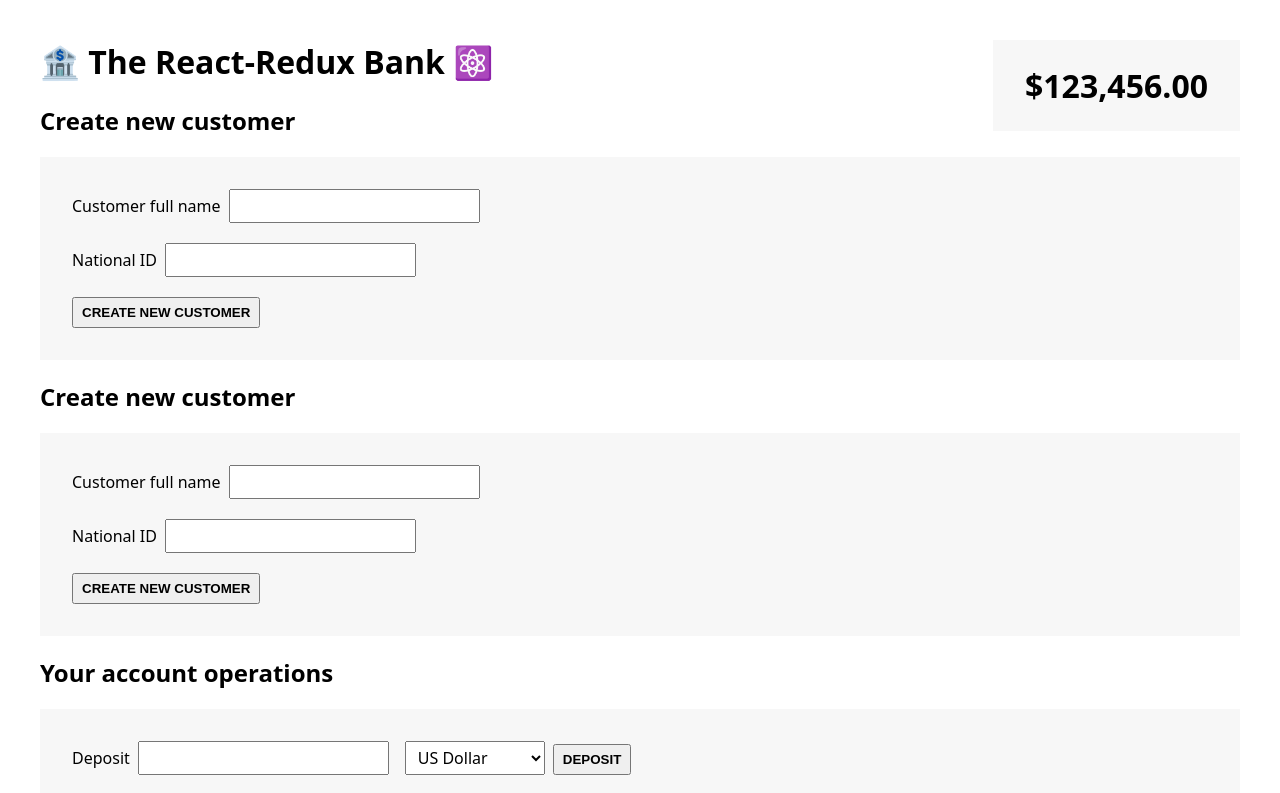
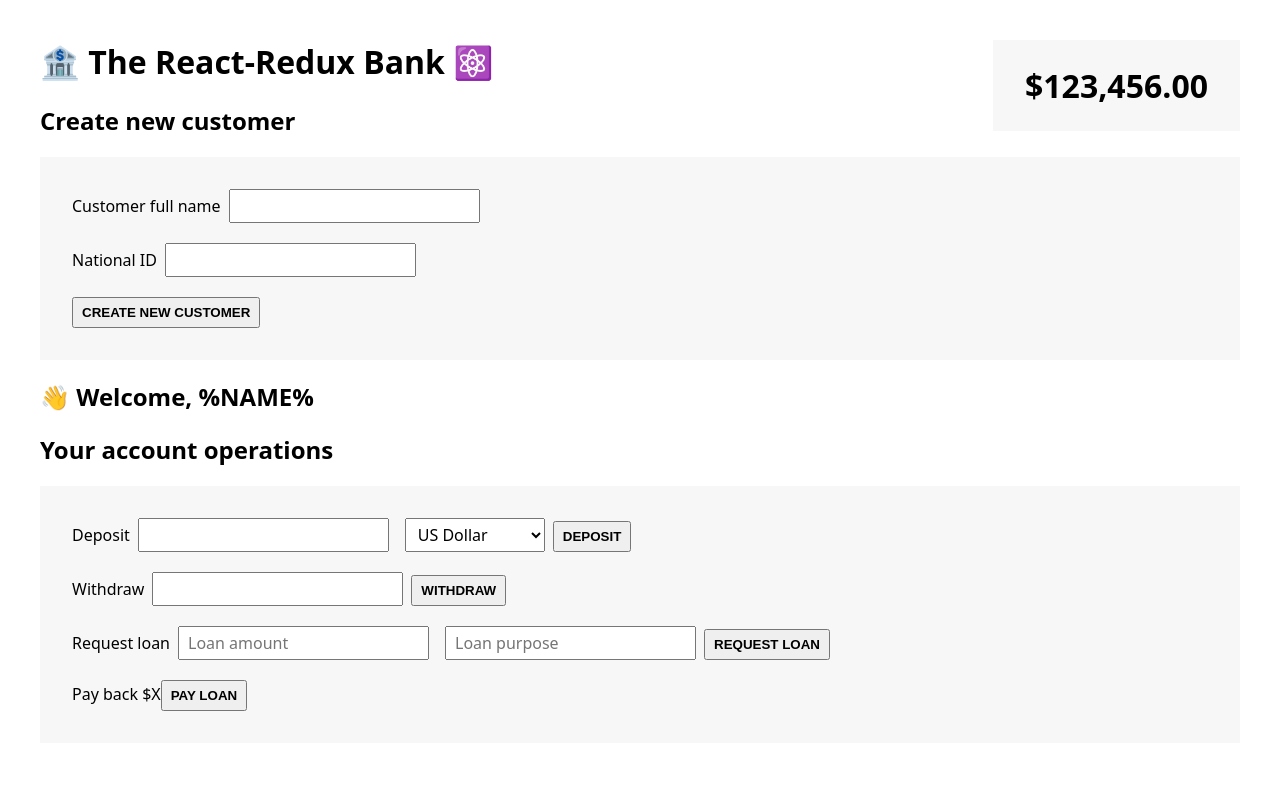
Before and after one commit to SivaSurender/redux-examples, a React (Vite) app: page / in a window 1280 px wide. Shown: the top 793 px of the page. Built offline with nearby package versions, Linux system fonts and the light colour scheme.

Commit message:
wiring react with redux

```diff
--- a/package.json
+++ b/package.json
@@ -12,7 +12,8 @@
   "dependencies": {
     "react": "^18.2.0",
     "react-dom": "^18.2.0",
-    "redux": "^4.2.1"
+    "redux": "^4.2.1",
+    "react-redux": "^8.0.5"
   },
   "devDependencies": {
     "@types/react": "^18.2.15",
--- a/src/App.jsx
+++ b/src/App.jsx
@@ -1,12 +1,7 @@
 import AccountOperations from "./features/accounts/AccountOperations";
 import BalanceDisplay from "./features/accounts/BalanceDisplay";
-import Customer from "./features/customers/CreateCustomer";
+import Customer from "./features/customers/Customer";
 import CreateCustomer from "./features/customers/CreateCustomer";
-import { store } from "./store";
-
-store.dispatch({ type: "account/deposit", payload: 7000 });
-
-console.log(store.getState());
 
 function App() {
   return (
--- a/src/features/customers/Customer.jsx
+++ b/src/features/customers/Customer.jsx
@@ -1,5 +1,9 @@
+import { useSelector } from "react-redux";
+
 function Customer() {
-  return <h2>👋 Welcome, %NAME%</h2>;
+  const customerName = useSelector((store) => store.customer.fullName);
+  console.log(customerName, "cist");
+  return <h2>👋 Welcome, {customerName || "%NAME%"}</h2>;
 }
 
 export default Customer;
--- a/src/main.jsx
+++ b/src/main.jsx
@@ -3,9 +3,13 @@
 import App from "./App.jsx";
 import "./index.css";
 import "./store.js";
+import { Provider } from "react-redux";
+import { store } from "./store.js";
 
 ReactDOM.createRoot(document.getElementById("root")).render(
   <React.StrictMode>
-    <App />
+    <Provider store={store}>
+      <App />
+    </Provider>
   </React.StrictMode>
 );
--- a/src/store.js
+++ b/src/store.js
@@ -8,5 +8,3 @@
 });
 
 export const store = createStore(masterReducer);
-
-console.log(store.getState());
```
Also changed, not shown: 1 other file (tests, documents, lock files or other folders).
